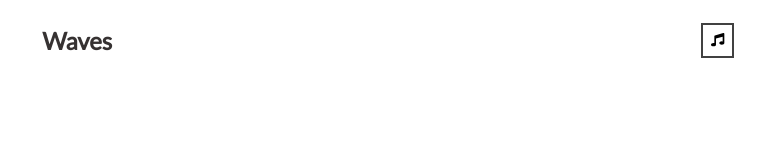
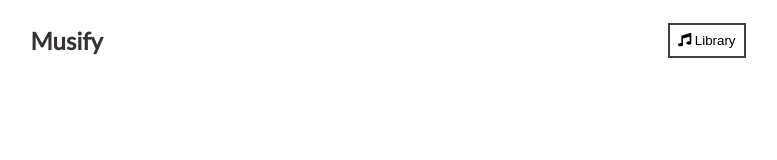
Before and after one commit to DVarner94/music-app, a React (Create React App) app: page / in a window 1280 px wide. Shown: the top 160 px of the page, without its empty margins (252-1029 px from the left). Built offline with nearby package versions, Linux system fonts and the light colour scheme.

Commit message:
name change

```diff
--- a/src/components/Nav.js
+++ b/src/components/Nav.js
@@ -9,9 +9,9 @@ const Nav = ({ setLibraryStatus, libraryStatus }) => {
 
     return (
         <nav>
-            <h1>Waves</h1>
+            <h1>Musify</h1>
             <button className={libraryStatus ? "library-active" : ""} onClick={openLibraryHandler}>
-                <FontAwesomeIcon icon={faMusic}></FontAwesomeIcon>
+                <FontAwesomeIcon icon={faMusic}></FontAwesomeIcon> Library
             </button>
         </nav>
     )
```
